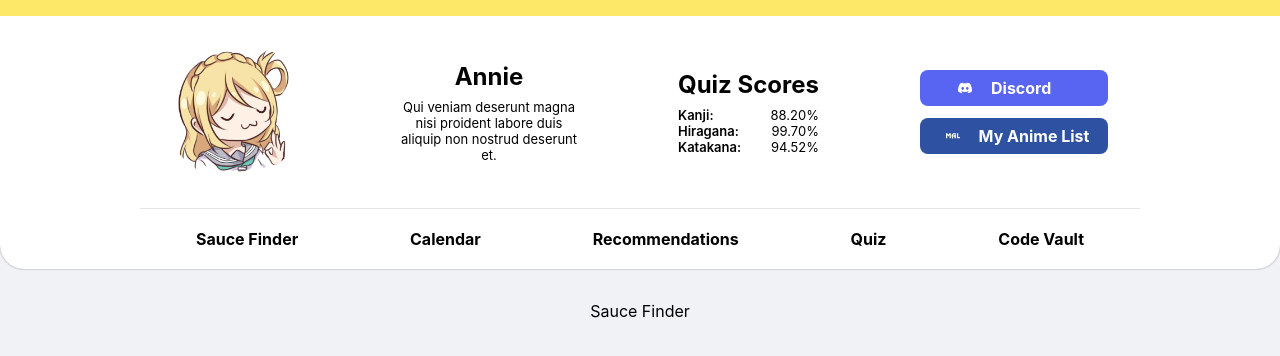
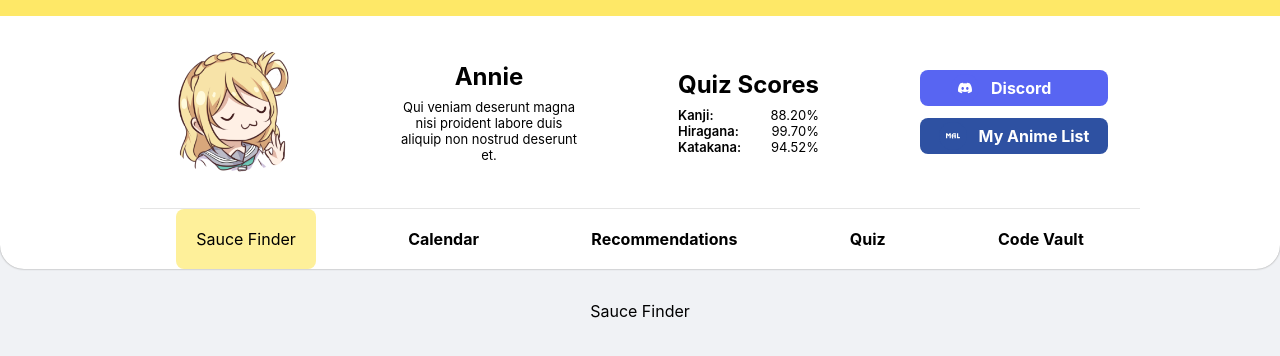
Before and after one commit to annie-capstone-sti-lipa/annie-capstone-sti-lipa.github.io, a React (Create React App) app: page / in a window 1280 px wide. Shown: the top 356 px of the page. Built offline with nearby package versions, Linux system fonts and the light colour scheme.

Commit message:
add highlight selected navitem

```diff
--- a/src/components/header/tabnav/tabnav.scss
+++ b/src/components/header/tabnav/tabnav.scss
@@ -39,6 +39,11 @@
         justify-content: space-around;
       }
 
+      .selected {
+        background-color: $primaryLight;
+        font-weight: normal !important;
+      }
+
       .tabnav-item {
         font-weight: bold;
         display: flex;
@@ -46,6 +51,7 @@
         white-space: nowrap;
 
         @extend .clickable;
+        @extend .rounded-border;
         @extend .default-padding;
       }
     }
--- a/src/components/header/tabnav/tabnav.tsx
+++ b/src/components/header/tabnav/tabnav.tsx
@@ -1,4 +1,4 @@
-import { useDispatch } from "react-redux";
+import { useDispatch, useSelector } from "react-redux";
 import { select } from "../../../redux/reducers/tabnav-item-reducer";
 import tabnavItem from "../../../types/enums/tabnavItem";
 import "./tabnav.scss";
@@ -26,9 +26,16 @@ export default function Tabnav() {
 }
 
 function TabnavItem({ name }: { name: string }) {
+  const isSelected =
+    useSelector((state: any) => state.tabnav.selected) === name;
+
   const dispatch = useDispatch();
+
   return (
-    <div className="tabnav-item" onClick={() => dispatch(select(name))}>
+    <div
+      className={`tabnav-item ${isSelected ? "selected" : ""}`}
+      onClick={() => dispatch(select(name))}
+    >
       {name}
     </div>
   );
--- a/src/styles/_variables.scss
+++ b/src/styles/_variables.scss
@@ -2,6 +2,8 @@
 // $primary: #fee65c;
 $primary: #fee867;
 $secondary: #40b8ea;
+
+$primaryDark1: darken($primary, 30%);
 
 $primaryLight: lighten($primary, 10%);
 $primaryLight1: lighten($primary, 20%);
```
